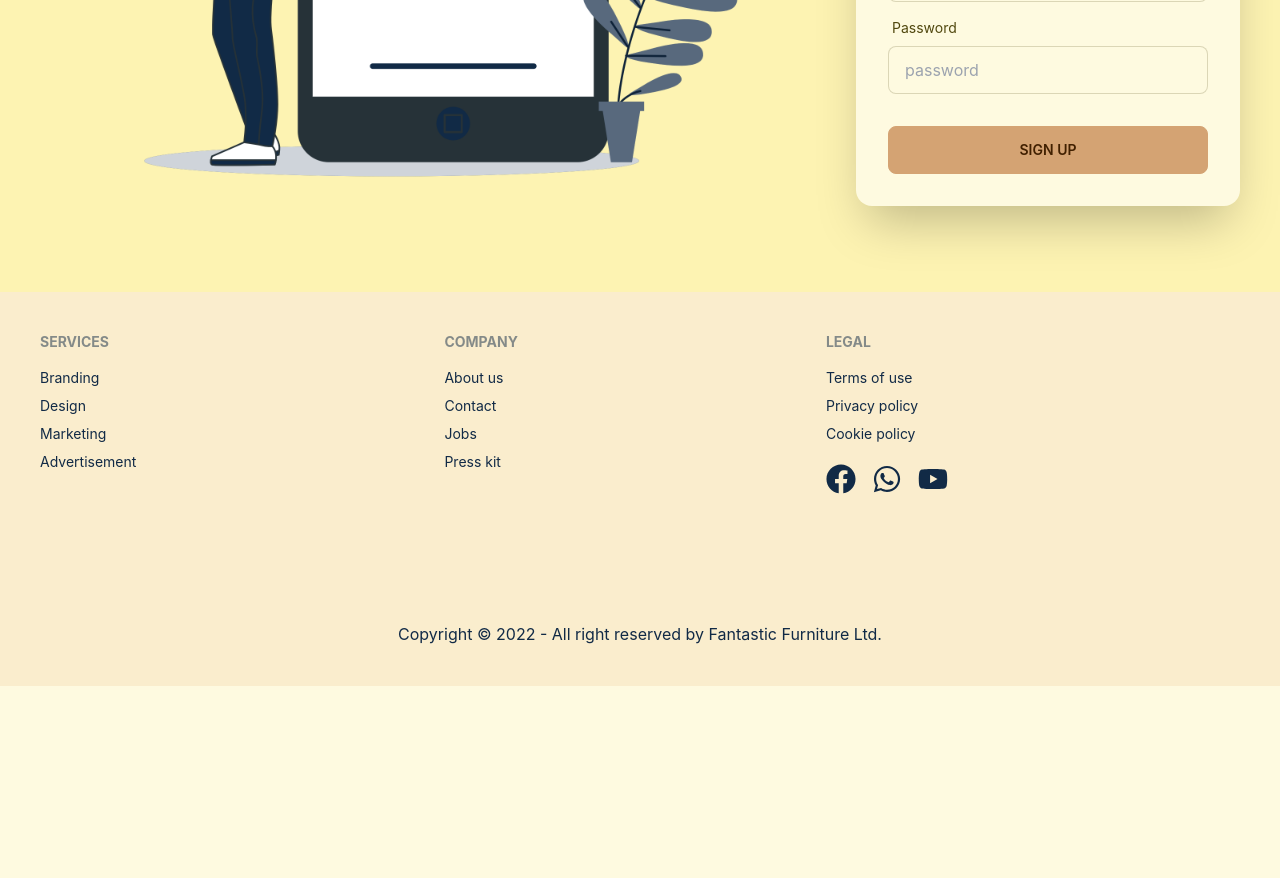
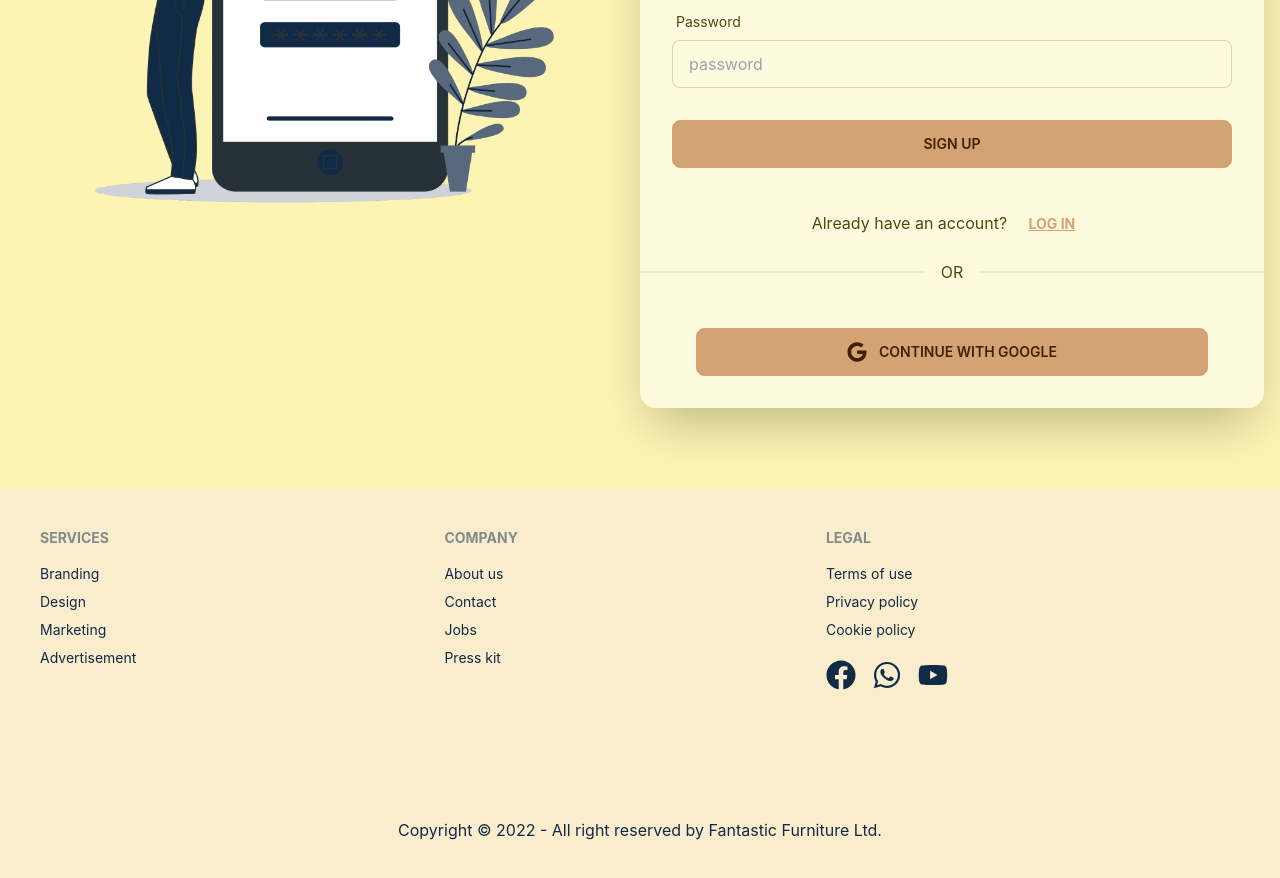
Before and after one commit to miavai649/assignment-12-client, a React (Create React App) app: page /signup in a window 1280 px wide. Shown: the part 620-1498 px from the top of the page. Before the commit the page ends 1306 px from the top, so only its background shows below. Built offline with nearby package versions, Linux system fonts and the light colour scheme; no server answers.

Commit message:
google authentication added

```diff
--- a/src/Context/AuthContext.js
+++ b/src/Context/AuthContext.js
@@ -37,7 +37,7 @@ const AuthProvider = ({ children }) => {
   }
 
   // 4. Google Signin
-  const signInWithGoogle = () => {
+  const googleAuthentication = () => {
     setLoading(true)
     return signInWithPopup(auth, googleProvider)
   }
@@ -76,7 +76,7 @@ const AuthProvider = ({ children }) => {
     user,
     createUser,
     updateUserProfile,
-    signInWithGoogle,
+    googleAuthentication,
     logout,
     signin,
     resetPassword,
--- a/src/Pages/Login/LogIn.js
+++ b/src/Pages/Login/LogIn.js
@@ -1,11 +1,17 @@
 import React, { useContext } from 'react';
 import toast from 'react-hot-toast';
-import { Link } from 'react-router-dom';
+import { FaGoogle } from 'react-icons/fa';
+import { Link, useLocation, useNavigate } from 'react-router-dom';
 import img from "../../assets/images/login/Mobile login-bro.png";
+import Loading from '../../components/Loading/Loading';
 import { AuthContext } from '../../Context/AuthContext';
 
 const LogIn = () => {
-    const { signin } = useContext(AuthContext);
+  const { signin, loading, setLoading, googleAuthentication } = useContext(AuthContext);
+  const navigate = useNavigate()
+  const location = useLocation()
+
+  const from = location.state?.from?.pathname || '/'
 
     const handleLogIn = (e) => {
         e.preventDefault()
@@ -19,12 +25,28 @@ const LogIn = () => {
             console.log(user)
             form.reset()
             toast.success('Logged in Successfully')
+              setLoading(false)
+              navigate(from, {replace: true})
             })
             .catch(err => {
             console.log(err.message)
             toast.error(err.message)
+            setLoading(false)
         })
-    }
+  }
+
+  const handleGoogleLogIn = () => {
+    googleAuthentication()
+    .then(result => {
+      const user = result.user
+      console.log('current', user)
+      navigate(from, {replace: true})
+    })
+      .catch(err => {
+        console.log(err)
+        setLoading(false)
+      })
+  }
 
     return (
         <div className="hero bg-base-200">
@@ -64,9 +86,15 @@ const LogIn = () => {
               </label>
             </div>
             <div className="form-control mt-6">
-              <button className="btn btn-primary">Login</button>
+              <button className="btn btn-primary">{ loading ? <Loading></Loading> : 'Login' }</button>
             </div>
-          </form>
+            </form>
+            <p className="text-center m-3 ">New to Doctors Portal? <Link className="text-primary btn btn-link font-bold" to='/signup'>Create new account</Link></p>
+        <div className="divider">OR</div>
+        <button onClick={handleGoogleLogIn} className="btn btn-primary mx-14 my-8">
+          <FaGoogle className="mr-3 text-xl"></FaGoogle>
+          CONTINUE WITH GOOGLE
+        </button>
         </div>
       </div>
     </div>
--- a/src/Pages/SignUp/SignUp.js
+++ b/src/Pages/SignUp/SignUp.js
@@ -1,12 +1,15 @@
 import React, { useContext } from "react";
 import toast from "react-hot-toast";
+import { FaGoogle } from "react-icons/fa";
+import { Link, useNavigate } from "react-router-dom";
 import img from "../../assets/images/login/Mobile login-bro.png";
 import Loading from "../../components/Loading/Loading";
 import { AuthContext } from "../../Context/AuthContext";
 
 const SignUp = () => {
   const imgHostKey = process.env.REACT_APP_imagebb_key;
-  const { createUser, updateUserProfile, loading, setLoading } = useContext(AuthContext);
+  const { createUser, updateUserProfile, loading, setLoading, googleAuthentication } = useContext(AuthContext);
+  const navigate = useNavigate()
 
   const handleSignUp = (e) => {
     e.preventDefault()
@@ -36,6 +39,8 @@ const SignUp = () => {
           updateUserProfile(name, imgData.data.url)
             .then(() => {
             toast.success('Signed up Successfully')
+            navigate('/')
+            setLoading(false)
           })
           .catch(err => console.log(err))
         })
@@ -45,17 +50,31 @@ const SignUp = () => {
             toast.error(err.message)
           })
       })
+    .catch(err => console.log(err))
   }
 
+  const handleGoogleSignUp = () => {
+    googleAuthentication()
+    .then(result => {
+      const user = result.user
+      console.log('current', user)
+      navigate('/')
+    })
+      .catch(err => {
+        console.log(err)
+        setLoading(false)
+      })
+  }
 
   return (
     <div className="hero bg-base-200">
-      {loading && <Loading></Loading>}
+      <div>
+      </div>
       <div className="hero-content flex-col lg:flex-row">
         <div className="text-center lg:text-left">
-          <img className="w-[800px]" src={img} alt="" />
+          <img className="w-full" src={img} alt="" />
         </div>
-        <div className="card flex-shrink-0 w-full max-w-sm shadow-2xl bg-base-100">
+        <div className="card my-16 flex-shrink-0 w-1/2 shadow-2xl bg-base-100">
         <h1 className="text-5xl text-center font-bold mt-4">Sign Up</h1>
           <form onSubmit={handleSignUp} className="card-body">
             <div className="form-control">
@@ -116,9 +135,20 @@ const SignUp = () => {
               />
             </div>
             <div className="form-control mt-6">
-              <button type="submit" className="btn btn-primary">Sign UP</button>
+              <button type="submit" className="btn btn-primary">{ loading ? <Loading></Loading> : 'Sign Up' }</button>
             </div>
           </form>
+          <p className="text-center">
+          Already have an account?{" "}
+          <Link className="text-primary btn btn-link font-bold" to="/login">
+            Log In
+          </Link>
+        </p>
+        <div className="divider">OR</div>
+        <button onClick={handleGoogleSignUp} className="btn btn-primary mx-14 my-8">
+          <FaGoogle className="mr-3 text-xl"></FaGoogle>
+          CONTINUE WITH GOOGLE
+        </button>
         </div>
       </div>
     </div>
--- a/src/Shared/Navbar/Navbar.js
+++ b/src/Shared/Navbar/Navbar.js
@@ -1,6 +1,6 @@
-import React, { useContext } from 'react';
-import { Link } from 'react-router-dom';
-import { AuthContext } from '../../Context/AuthContext';
+import React, { useContext } from "react";
+import { Link } from "react-router-dom";
+import { AuthContext } from "../../Context/AuthContext";
 
 const Navbar = () => {
   const { user, logout } = useContext(AuthContext);
@@ -8,8 +8,8 @@ const Navbar = () => {
   const handleLogOut = () => {
     logout()
       .then(() => {})
-    .catch(err => console.error(err))
-  }
+      .catch((err) => console.error(err));
+  };
 
   const menuItem = (
     <React.Fragment>
@@ -19,22 +19,21 @@ const Navbar = () => {
       <li>
         <Link to="/blog">Blog</Link>
       </li>
+
+      {user?.uid ? (
+        <>
           <li>
             <Link to="/dashboard">Dashboard</Link>
           </li>
           <li>
-            <Link to="/dashboard">Dashboard</Link>
+            <button onClick={handleLogOut}>Sign Out</button>
           </li>
-          {
-          user?.uid ?
+        </>
+      ) : (
         <li>
-            <button onClick={handleLogOut}>Sign Out</button>
-          </li> : <li>
           <Link to="/login">Login</Link>
         </li>
-          }
-
-
+      )}
     </React.Fragment>
   );
 
@@ -72,7 +71,11 @@ const Navbar = () => {
       <div className="navbar-center hidden lg:flex">
         <ul className="menu menu-horizontal p-0 font-semibold">{menuItem}</ul>
       </div>
-        <label htmlFor="dashboard-drawer" tabIndex={2} className="btn btn-ghost lg:hidden">
+      <label
+        htmlFor="dashboard-drawer"
+        tabIndex={2}
+        className="btn btn-ghost lg:hidden"
+      >
         <svg
           xmlns="http://www.w3.org/2000/svg"
           className="h-5 w-5"
--- a/src/components/Loading/Loading.js
+++ b/src/components/Loading/Loading.js
@@ -2,9 +2,10 @@ import React from 'react';
 
 const Loading = () => {
     return (
-        <div>
-            <progress className="progress w-full"></progress>
-        </div>
+        <div className="flex items-center justify-center">
+  <div className="border-2 border-dashed animate-spin inline-block w-8 h-8 border-4 rounded-full" role="status">
+  </div>
+</div>
     );
 };
 
```
Lines whose indentation alone changed are shown as unchanged.
